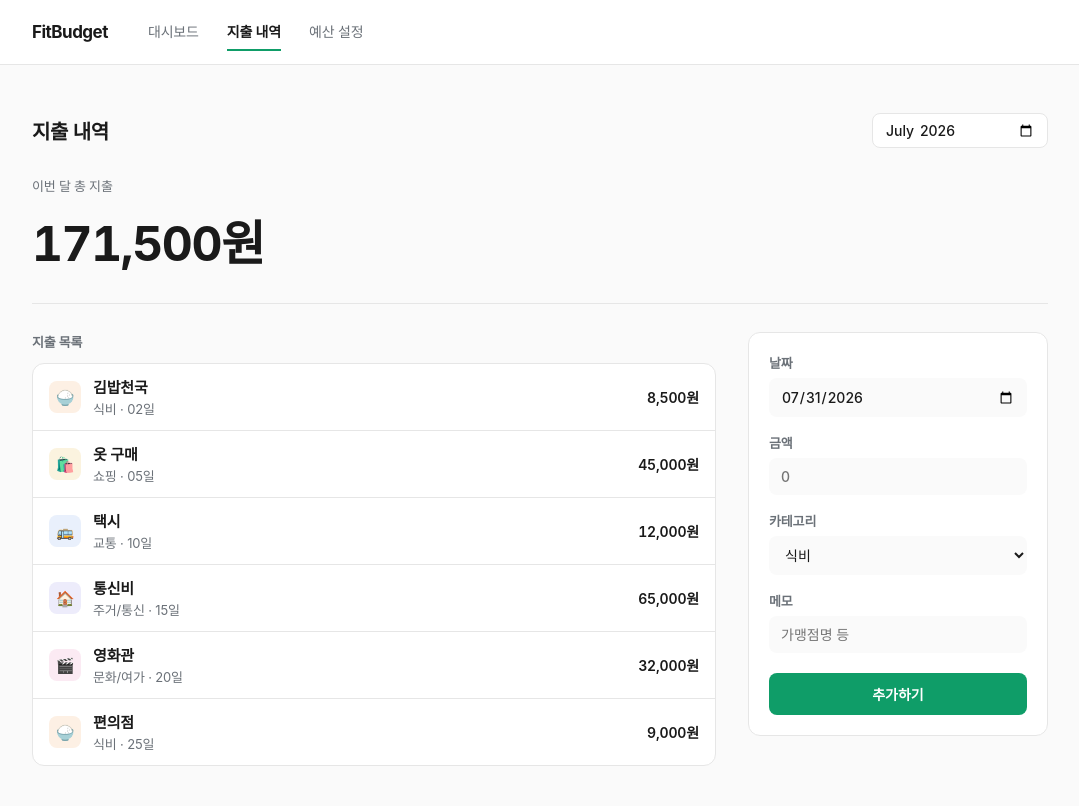
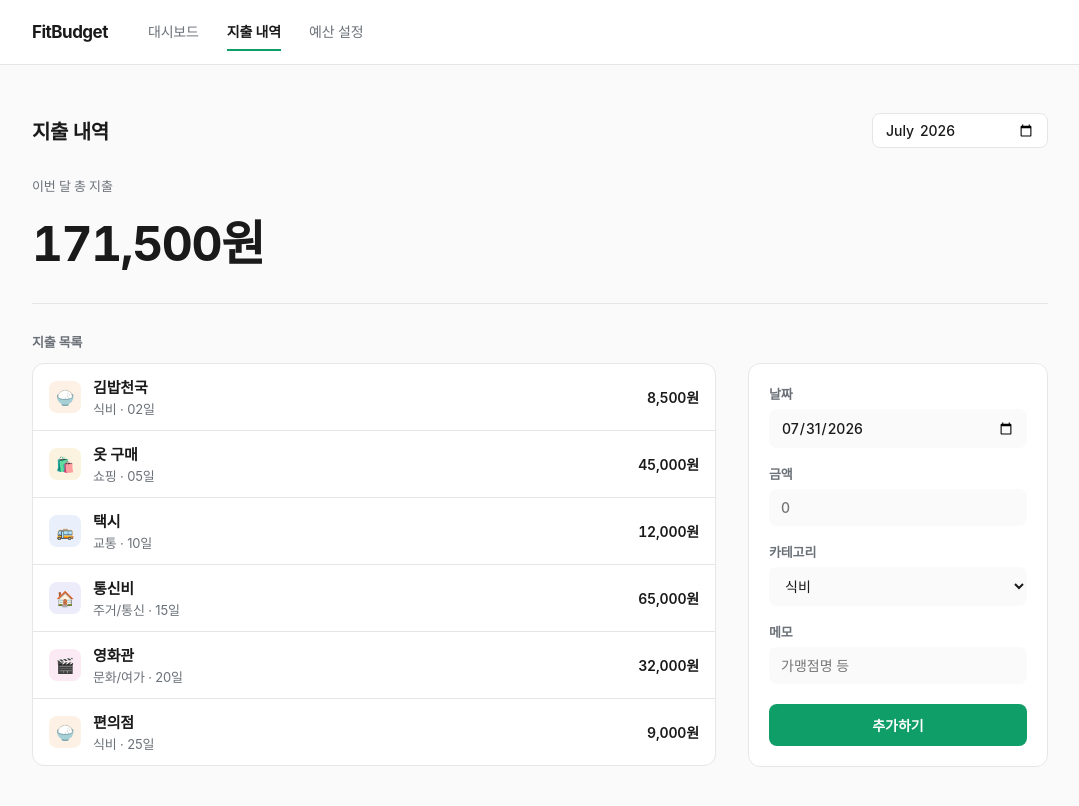
Before and after one commit to Geon-o/fit-budget-front, a React (Vite) app: page /expenses in a window 1280 px wide. Shown: the top 806 px of the page, without its empty margins (100-1179 px from the left). Built offline with nearby package versions, Linux system fonts and the light colour scheme.

Commit message:
fix: 지출 등록 시 목록 중복 추가 버그 수정 및 스크롤 시 나타나는 합계 요약 추가

```diff
--- a/src/domains/expense/api/expenseApi.ts
+++ b/src/domains/expense/api/expenseApi.ts
@@ -10,7 +10,7 @@ const mockExpenses: Expense[] = [
 ]
 
 export async function fetchExpenses(): Promise<Expense[]> {
-  return Promise.resolve(mockExpenses)
+  return Promise.resolve([...mockExpenses])
 }
 
 export async function addExpense(input: Omit<Expense, 'id' | 'source'>): Promise<Expense> {
--- a/src/domains/expense/components/ExpenseForm.css
+++ b/src/domains/expense/components/ExpenseForm.css
@@ -6,8 +6,6 @@
   border-radius: var(--radius-lg);
   border: var(--border-card);
   padding: 20px;
-  position: sticky;
-  top: 88px;
 }
 
 .expense-form__field {
--- a/src/pages/ExpensePage.css
+++ b/src/pages/ExpensePage.css
@@ -22,19 +22,20 @@
 }
 
 .expense-page__layout {
-  display: flex;
-  align-items: flex-start;
-  gap: 32px;
+  display: grid;
+  grid-template-columns: 1fr 300px;
+  column-gap: 32px;
 }
 
 .expense-page__main {
-  flex: 1;
+  grid-column: 1;
+  grid-row: 2;
   min-width: 0;
 }
 
 .expense-page__form-panel {
-  width: 300px;
-  flex-shrink: 0;
+  grid-column: 2;
+  grid-row: 2;
 }
 
 .expense-page__summary {
@@ -70,3 +71,42 @@
   font-size: 14px;
   padding: 60px 0;
 }
+
+.expense-page__form-sticky {
+  position: sticky;
+  top: 88px;
+  display: flex;
+  flex-direction: column;
+  gap: 16px;
+}
+
+.expense-page__floating-total {
+  background: var(--color-surface);
+  border: var(--border-card);
+  border-radius: var(--radius-lg);
+  padding: 18px 20px;
+  opacity: 0;
+  transform: translateY(-10px);
+  pointer-events: none;
+  transition: opacity 0.35s ease, transform 0.35s ease;
+}
+
+.expense-page__floating-total.is-visible {
+  opacity: 1;
+  transform: translateY(0);
+  pointer-events: auto;
+}
+
+.expense-page__floating-total-label {
+  font-size: 12px;
+  color: var(--color-text-secondary);
+  font-weight: 500;
+  margin-bottom: 6px;
+}
+
+.expense-page__floating-total-amount {
+  font-size: 22px;
+  font-weight: 700;
+  letter-spacing: -0.02em;
+  font-variant-numeric: tabular-nums;
+}
--- a/src/pages/ExpensePage.tsx
+++ b/src/pages/ExpensePage.tsx
@@ -1,4 +1,4 @@
-import { useState } from 'react'
+import { useEffect, useRef, useState } from 'react'
 import { ExpenseForm, ExpenseList, useExpenses } from '../domains/expense'
 import { formatCurrency } from '../shared/utils/dateUtils'
 import './ExpensePage.css'
@@ -13,6 +13,21 @@ function ExpensePage() {
   const { expenses, isLoading, addExpense } = useExpenses(yearMonth)
   const total = expenses.reduce((sum, expense) => sum + expense.amount, 0)
 
+  const summaryRef = useRef<HTMLElement>(null)
+  const [showFloatingTotal, setShowFloatingTotal] = useState(false)
+
+  useEffect(() => {
+    const target = summaryRef.current
+    if (!target) return
+
+    const observer = new IntersectionObserver(
+      ([entry]) => setShowFloatingTotal(!entry.isIntersecting),
+      { rootMargin: '-64px 0px 0px 0px' },
+    )
+    observer.observe(target)
+    return () => observer.disconnect()
+  }, [])
+
   return (
     <div>
       <header className="expense-page__header">
@@ -25,14 +40,15 @@ function ExpensePage() {
         />
       </header>
 
-      <section className="expense-page__summary">
+      <section className="expense-page__summary" ref={summaryRef}>
         <p className="expense-page__summary-label">이번 달 총 지출</p>
         <p className="expense-page__summary-amount">{formatCurrency(total)}</p>
       </section>
 
       <div className="expense-page__layout">
+        <p className="expense-page__section-title">지출 목록</p>
+
         <div className="expense-page__main">
-          <p className="expense-page__section-title">지출 목록</p>
           {isLoading ? (
             <p className="expense-page__empty">불러오는 중...</p>
           ) : (
@@ -41,7 +57,20 @@ function ExpensePage() {
         </div>
 
         <aside className="expense-page__form-panel">
-          <ExpenseForm onSubmit={addExpense} />
+          <div className="expense-page__form-sticky">
+            <ExpenseForm onSubmit={addExpense} />
+
+            <div
+              className={
+                showFloatingTotal
+                  ? 'expense-page__floating-total is-visible'
+                  : 'expense-page__floating-total'
+              }
+            >
+              <p className="expense-page__floating-total-label">이번 달 총 지출</p>
+              <p className="expense-page__floating-total-amount">{formatCurrency(total)}</p>
+            </div>
+          </div>
         </aside>
       </div>
     </div>
```
